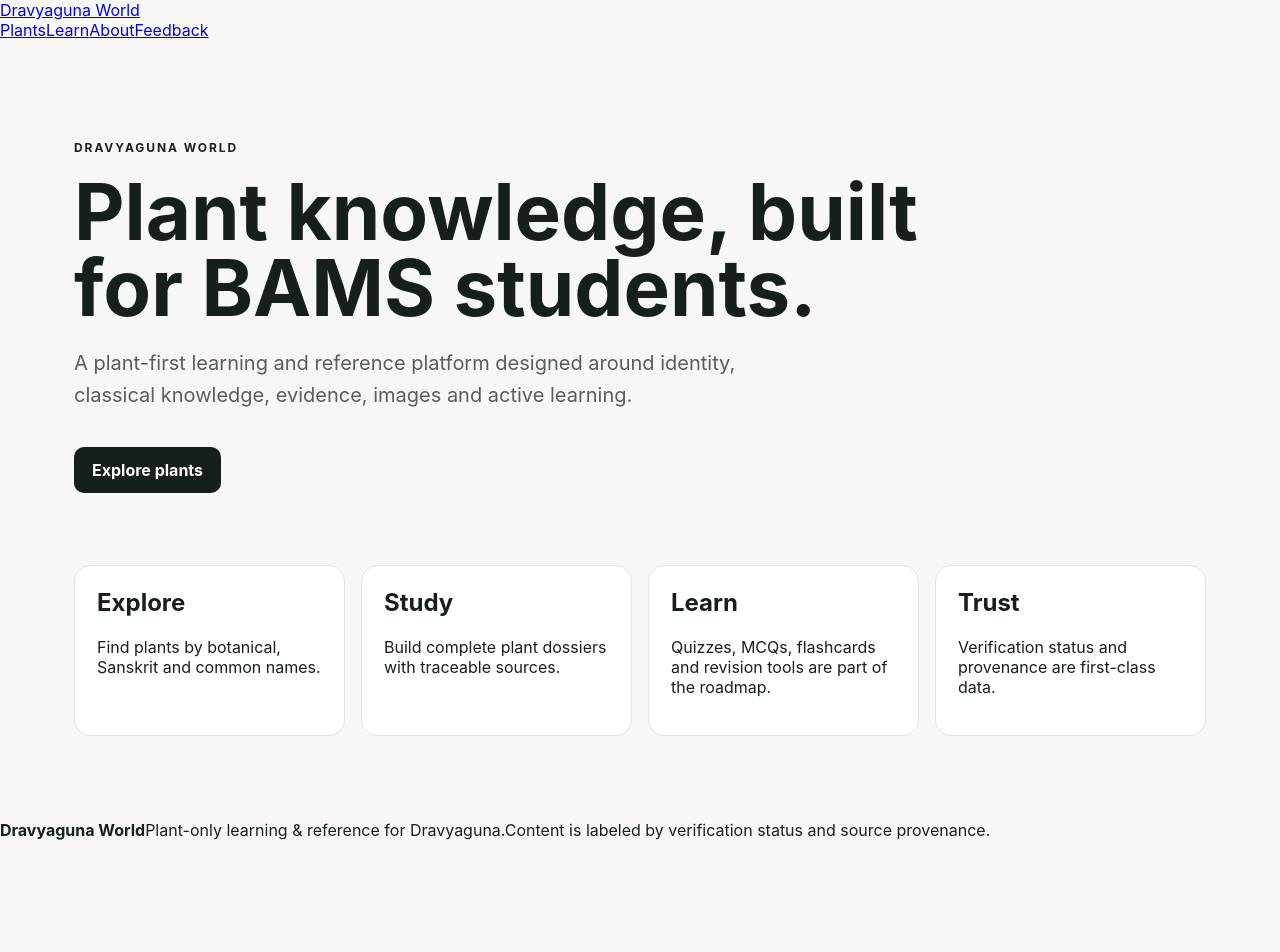
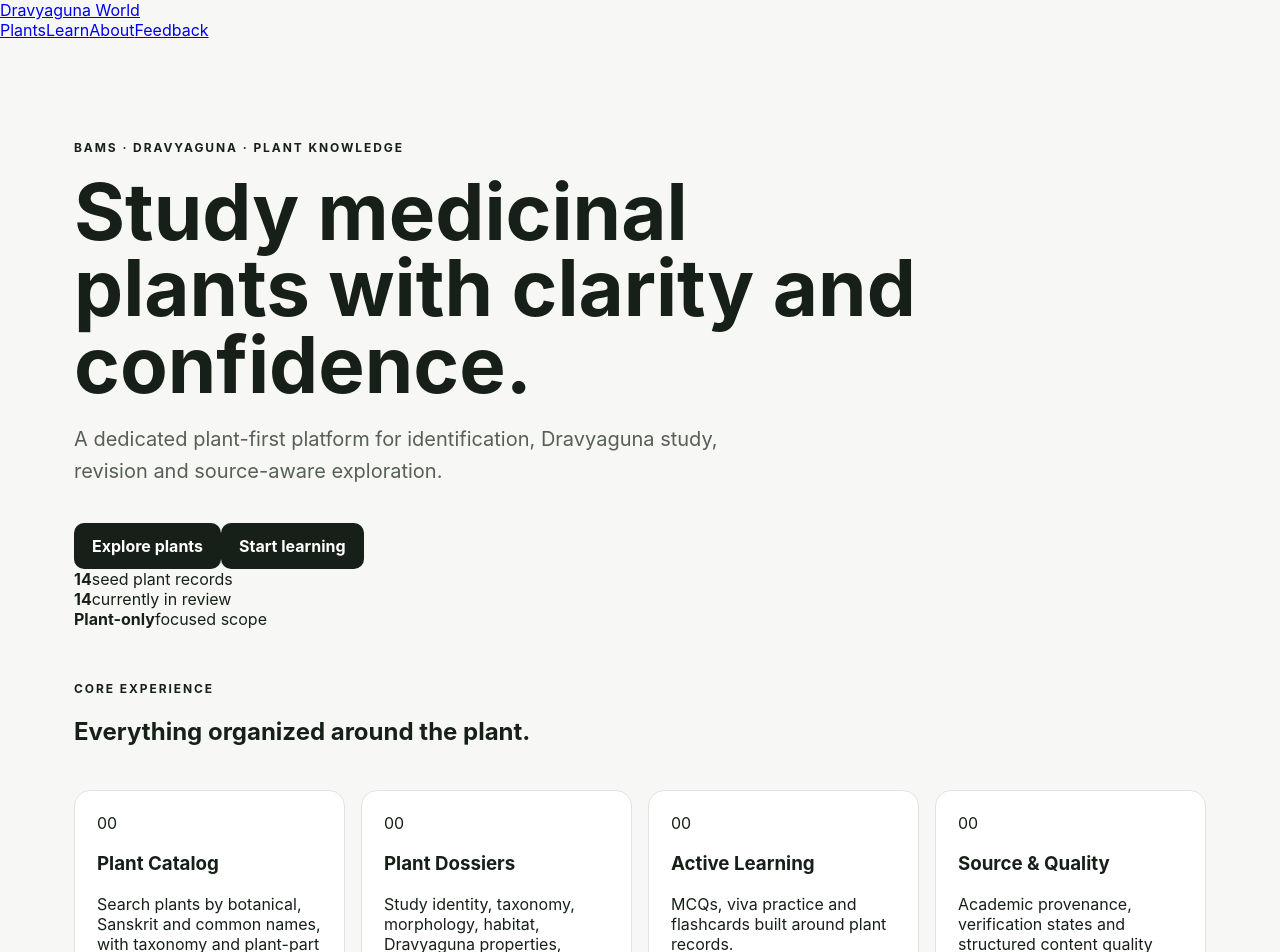
Before and after one commit to aanandkumar799/Dravyaguna-World, a Next.js app: page / in a window 1280 px wide. Shown: the top 952 px of the page. Before the commit the page ends 840 px from the top, so only its background shows below. Built offline with nearby package versions, Linux system fonts and the light colour scheme.

Commit message:
Build complete website experience foundation

```diff
--- a/app/page.tsx
+++ b/app/page.tsx
@@ -1,2 +1,24 @@
 import Link from "next/link";
-export default function Home(){return <main className="shell"><header className="hero"><span className="eyebrow">DRAVYAGUNA WORLD</span><h1>Plant knowledge, built for BAMS students.</h1><p>A plant-first learning and reference platform designed around identity, classical knowledge, evidence, images and active learning.</p><Link className="button" href="/plants">Explore plants</Link></header><section className="grid"><article><h2>Explore</h2><p>Find plants by botanical, Sanskrit and common names.</p></article><article><h2>Study</h2><p>Build complete plant dossiers with traceable sources.</p></article><article><h2>Learn</h2><p>Quizzes, MCQs, flashcards and revision tools are part of the roadmap.</p></article><article><h2>Trust</h2><p>Verification status and provenance are first-class data.</p></article></section></main>}
+import { plantCatalog } from "../lib/plant/catalog";
+
+const features = [
+  ["Plant Catalog","Search plants by botanical, Sanskrit and common names, with taxonomy and plant-part filters.","/plants"],
+  ["Plant Dossiers","Study identity, taxonomy, morphology, habitat, Dravyaguna properties, sources and media.","/plants"],
+  ["Active Learning","MCQs, viva practice and flashcards built around plant records.","/learn"],
+  ["Source & Quality","Academic provenance, verification states and structured content quality controls.","/about"],
+];
+
+export default function Home() {
+  const reviewCount = plantCatalog.filter(p => p.status === "review").length;
+  return <main className="shell">
+    <section className="hero hero-home">
+      <span className="eyebrow">BAMS · DRAVYAGUNA · PLANT KNOWLEDGE</span>
+      <h1>Study medicinal plants with clarity and confidence.</h1>
+      <p>A dedicated plant-first platform for identification, Dravyaguna study, revision and source-aware exploration.</p>
+      <div className="actions"><Link className="button" href="/plants">Explore plants</Link><Link className="button secondary" href="/learn">Start learning</Link></div>
+      <div className="stats"><div><strong>{plantCatalog.length}</strong><span>seed plant records</span></div><div><strong>{reviewCount}</strong><span>currently in review</span></div><div><strong>Plant-only</strong><span>focused scope</span></div></div>
+    </section>
+    <section className="section"><div className="section-heading"><span className="eyebrow">CORE EXPERIENCE</span><h2>Everything organized around the plant.</h2></div><div className="grid">{features.map(([title,text,href])=><article className="feature-card" key={title}><span className="card-number">0{features.indexOf([title,text,href])+1}</span><h3>{title}</h3><p>{text}</p><Link href={href}>Explore →</Link></article>)}</div></section>
+    <section className="split-card"><div><span className="eyebrow">ACADEMIC FIRST</span><h2>Evidence is part of the record.</h2><p>Classical sources, modern evidence, taxonomy and image provenance are kept distinguishable. Records can remain in review rather than being presented as verified facts.</p></div><Link className="button" href="/about">How quality works</Link></section>
+  </main>;
+}
```
